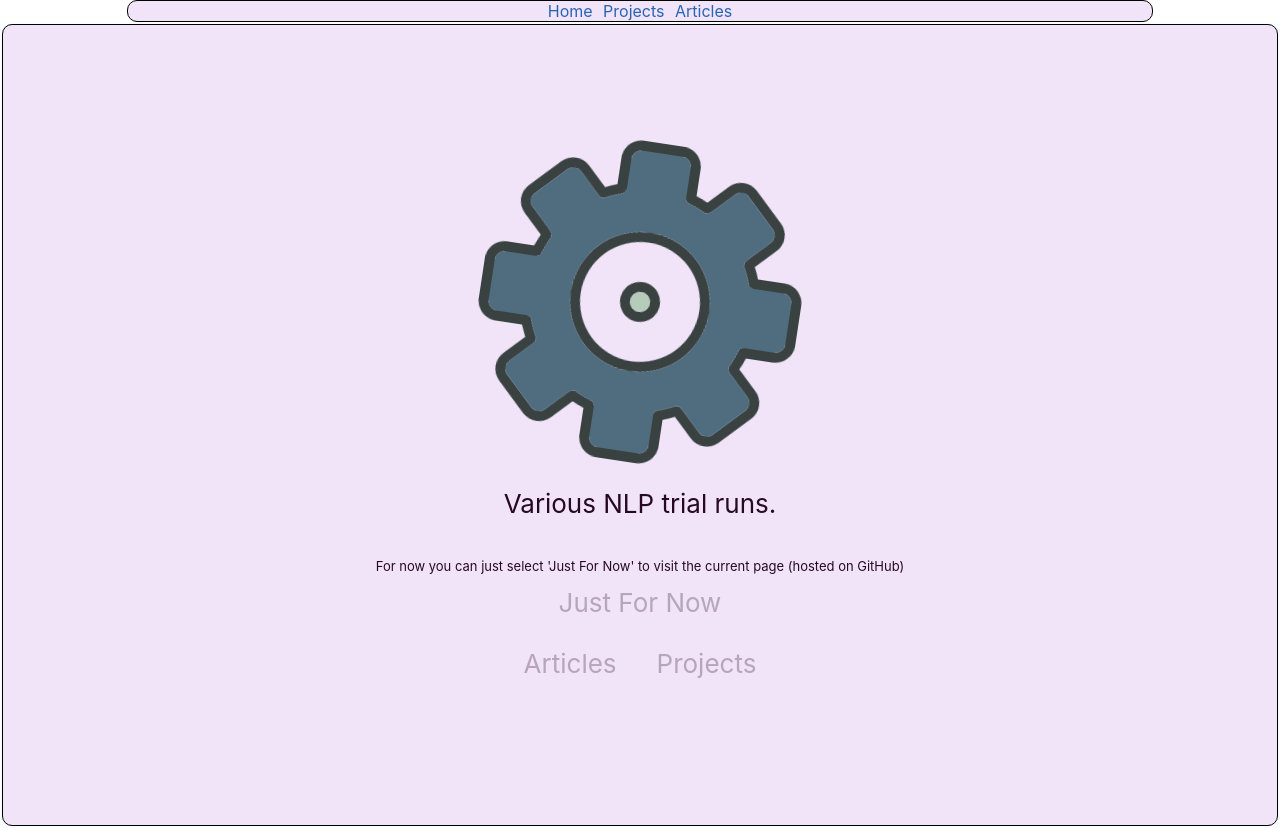
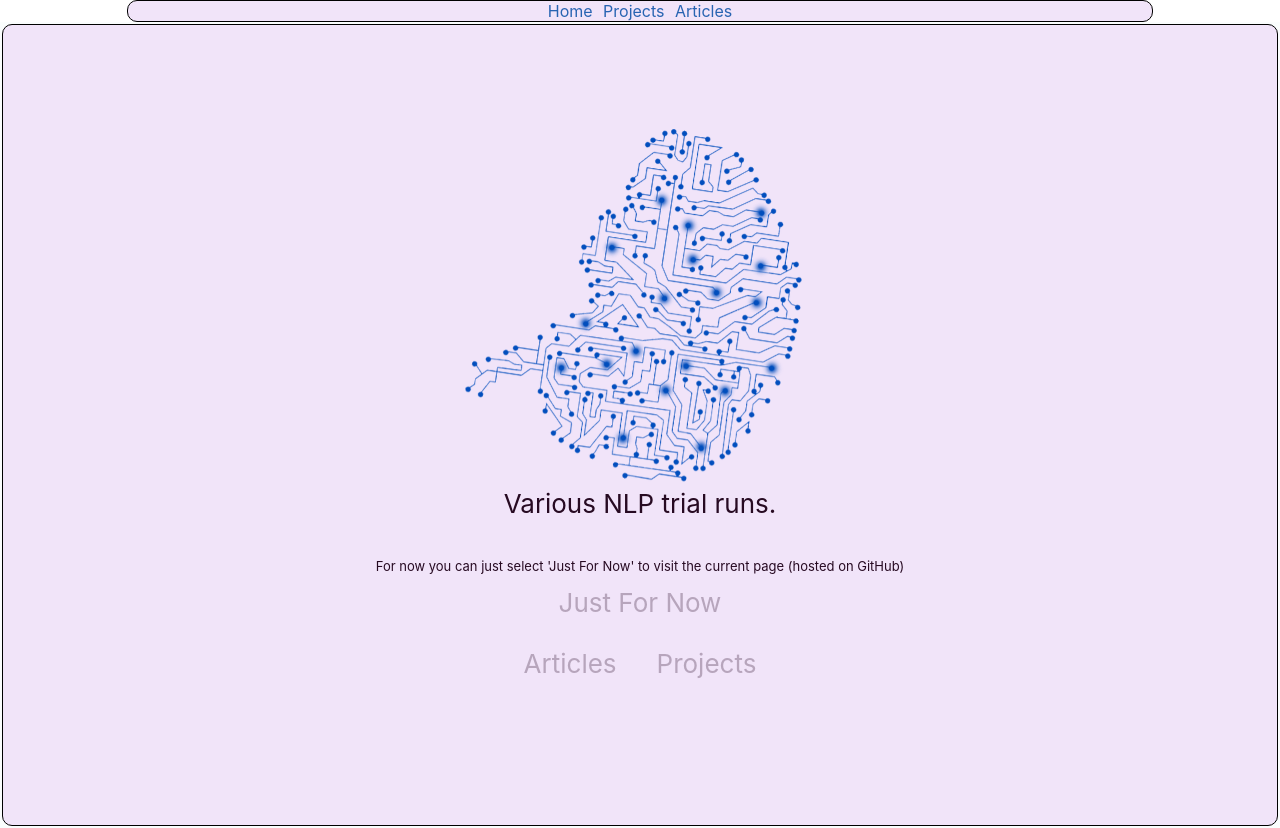
Before and after one commit to r4z4/azure-static, a React (Create React App) app: page / in a window 1280 px wide. Built offline with nearby package versions, Linux system fonts and the light colour scheme.

Commit message:
Update App.tsx

```diff
--- a/src/App.tsx
+++ b/src/App.tsx
@@ -1,12 +1,12 @@
 import React from 'react';
-import gear from './gear.svg';
+import ml_2 from './ml_2.png';
 import './App.css';
 
 function App() {
   return (
     <div className="App">
       <header className="App-header">
-        <img src={gear} className="App-logo" alt="logo" />
+        <img src={ml_2} className="App-logo" alt="logo" />
         <p>
           Various NLP trial runs.
         </p>
```
